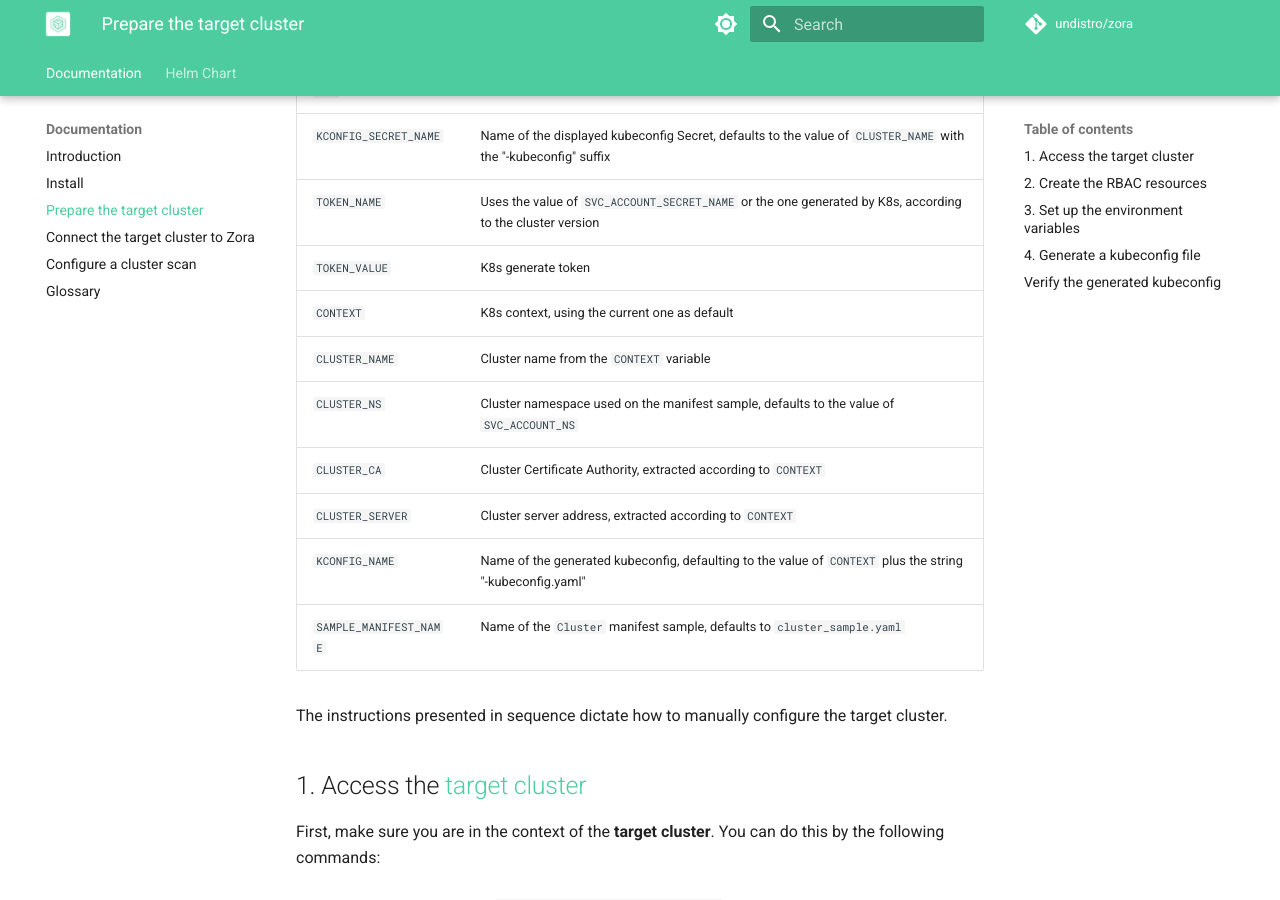
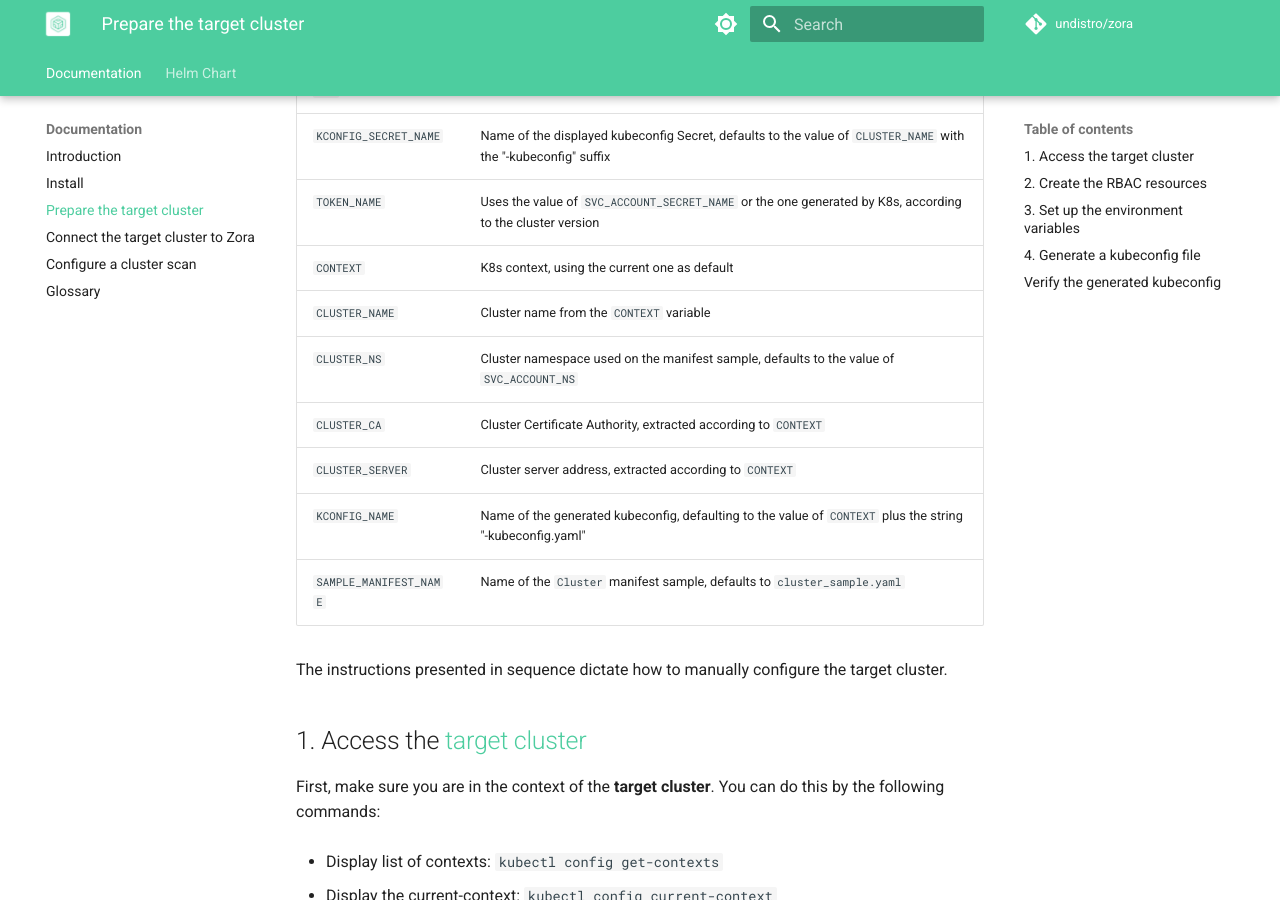
Before and after one commit to undistro/zora, an MkDocs documentation site: the page built from docs/target-cluster.md, in a window 1280 px wide and 900 px high, scrolled down 769 px. Built offline with MkDocs 1.6.1 and Material for MkDocs 9.7.7, drawn with Linux system fonts in a browser that asks for light colours; comment, search, counter and statistics services are not loaded.

Commit message:
Remove <TOKEN_VALUE> mention from Zora docs
Signed-off-by: Carlos Torres <carlos.torres@getupcloud.com>

```diff
--- a/docs/target-cluster.md
+++ b/docs/target-cluster.md
@@ -24,7 +24,6 @@ A complete list of customizable environment variables can be seen on the table b
 | `SVC_ACCOUNT_SECRET_NAME`	| Service Account Secret name, defaults to the of value of `SVC_ACCOUNT_NAME` with the "-token" suffix |
 | `KCONFIG_SECRET_NAME`		| Name of the displayed kubeconfig Secret, defaults to the value of `CLUSTER_NAME` with the "-kubeconfig" suffix |
 | `TOKEN_NAME`				| Uses the value of `SVC_ACCOUNT_SECRET_NAME` or the one generated by K8s, according to the cluster version |
-| `TOKEN_VALUE`				| K8s generate token |
 | `CONTEXT`					| K8s context, using the current one as default |
 | `CLUSTER_NAME`			| Cluster name from the `CONTEXT` variable |
 | `CLUSTER_NS`				| Cluster namespace used on the manifest sample, defaults to the value of `SVC_ACCOUNT_NS` |
```
